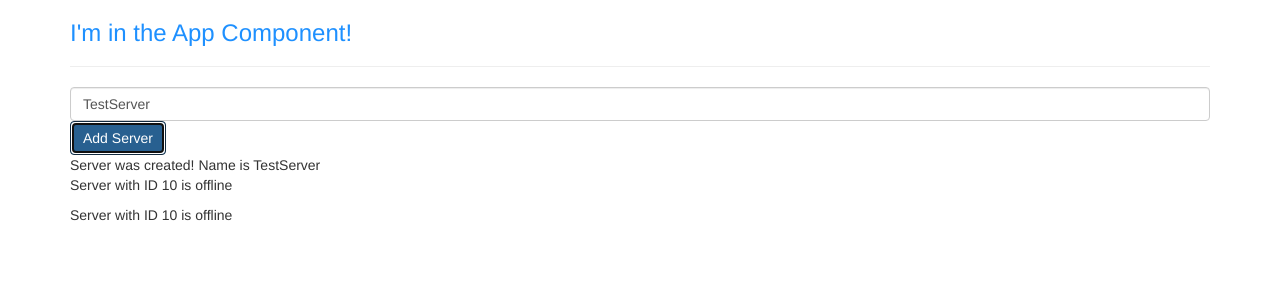
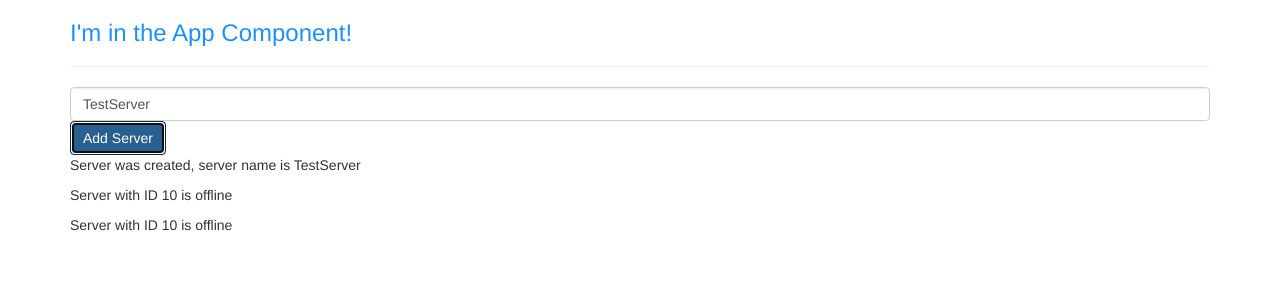
Before and after one commit to agunawan19/angular8-app, an Angular app: page / in a window 1280 px wide. Both pictures are taken after a click on the button "Add Server". Shown: the top 300 px of the page. Built offline with nearby package versions, Linux system fonts and the light colour scheme.

Commit message:
Using *ngIF

```diff
--- a/src/app/servers/servers.component.html
+++ b/src/app/servers/servers.component.html
@@ -13,6 +13,7 @@
   class="btn btn-primary"
   [disabled]="!allowNewServer"
   (click)="onCreateServer()">Add Server</button>
-<div>{{ serverCreationStatus }}</div>
+  <!--><div>{{ serverCreationStatus }}</div>-->
+  <p *ngIf="isServerCreated">Server was created, server name is {{ serverName }}</p>
 <app-server></app-server>
 <app-server></app-server>
--- a/src/app/servers/servers.component.ts
+++ b/src/app/servers/servers.component.ts
@@ -9,6 +9,7 @@ export class ServersComponent implements OnInit {
   allowNewServer = false;
   serverCreationStatus = 'No server was created!';
   serverName = 'TestServer';
+  isServerCreated = false;
 
   constructor() {
     setTimeout(() => {
@@ -20,6 +21,7 @@ export class ServersComponent implements OnInit {
   }
 
   onCreateServer() {
+    this.isServerCreated = true;
     this.serverCreationStatus = `Server was created! Name is ${this.serverName}`;
   }
 
```
